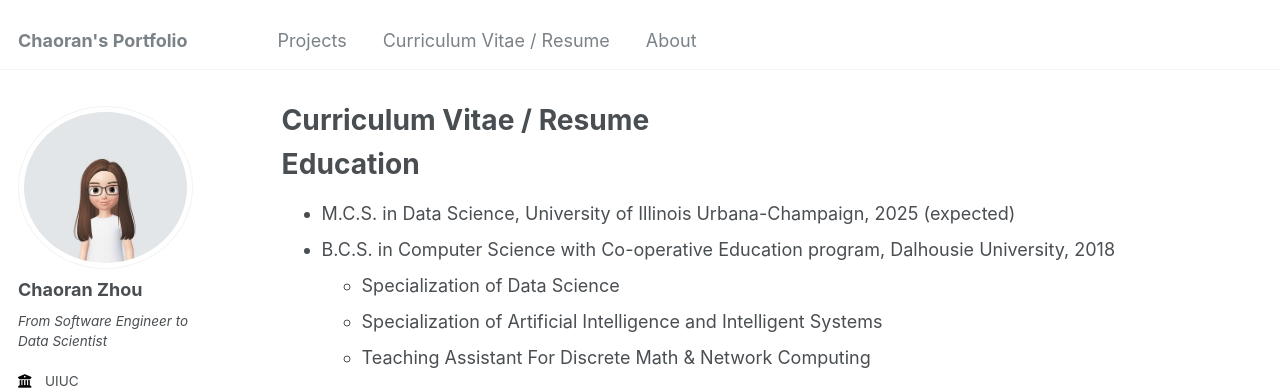
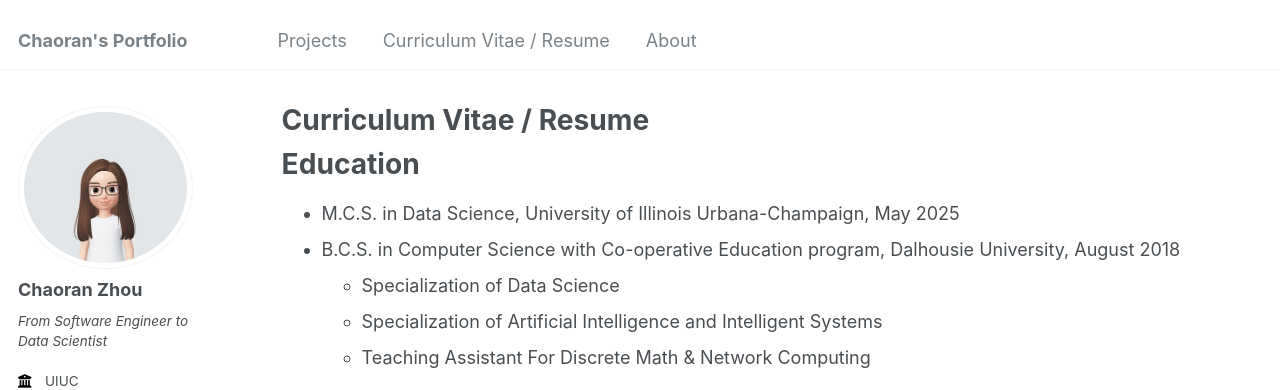
Before and after one commit to ranranrunforit/ranranrunforit.github.io, a Jekyll site: the page built from _pages/cv.md, in a window 1280 px wide and 900 px high. Shown: the top 390 px of the window. Built offline with Jekyll 4.4.1, drawn with Linux system fonts in a browser that asks for light colours.

Commit message:
Update cv.md

```diff
--- a/_pages/cv.md
+++ b/_pages/cv.md
@@ -12,8 +12,8 @@ redirect_from:
 
 Education
 ======
-* M.C.S. in Data Science, University of Illinois Urbana-Champaign, 2025 (expected)
-* B.C.S. in Computer Science with Co-operative Education program, Dalhousie University, 2018
+* M.C.S. in Data Science, University of Illinois Urbana-Champaign, May 2025
+* B.C.S. in Computer Science with Co-operative Education program, Dalhousie University, August 2018
   * Specialization of Data Science
   * Specialization of Artificial Intelligence and Intelligent Systems
   * Teaching Assistant For Discrete Math & Network Computing
```
